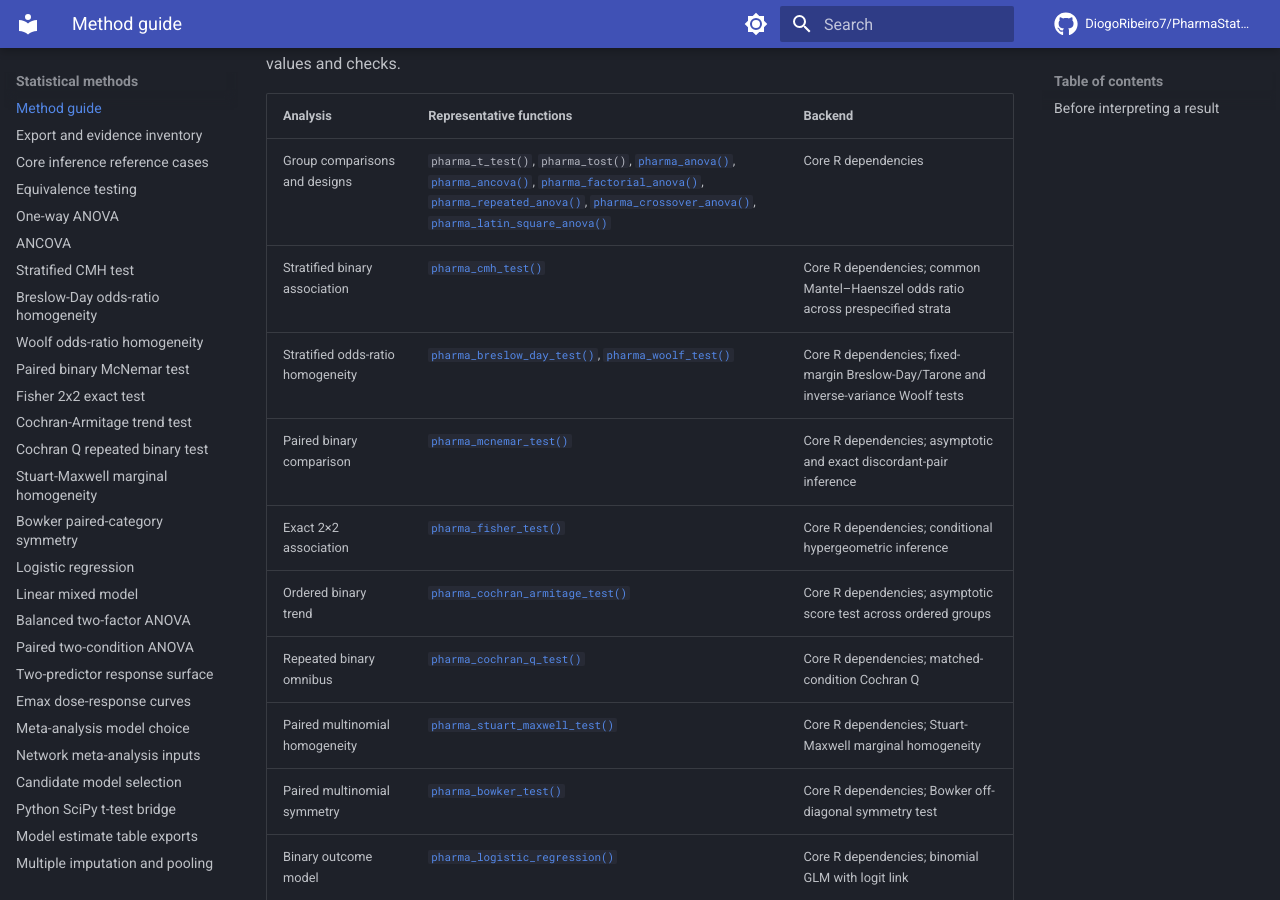
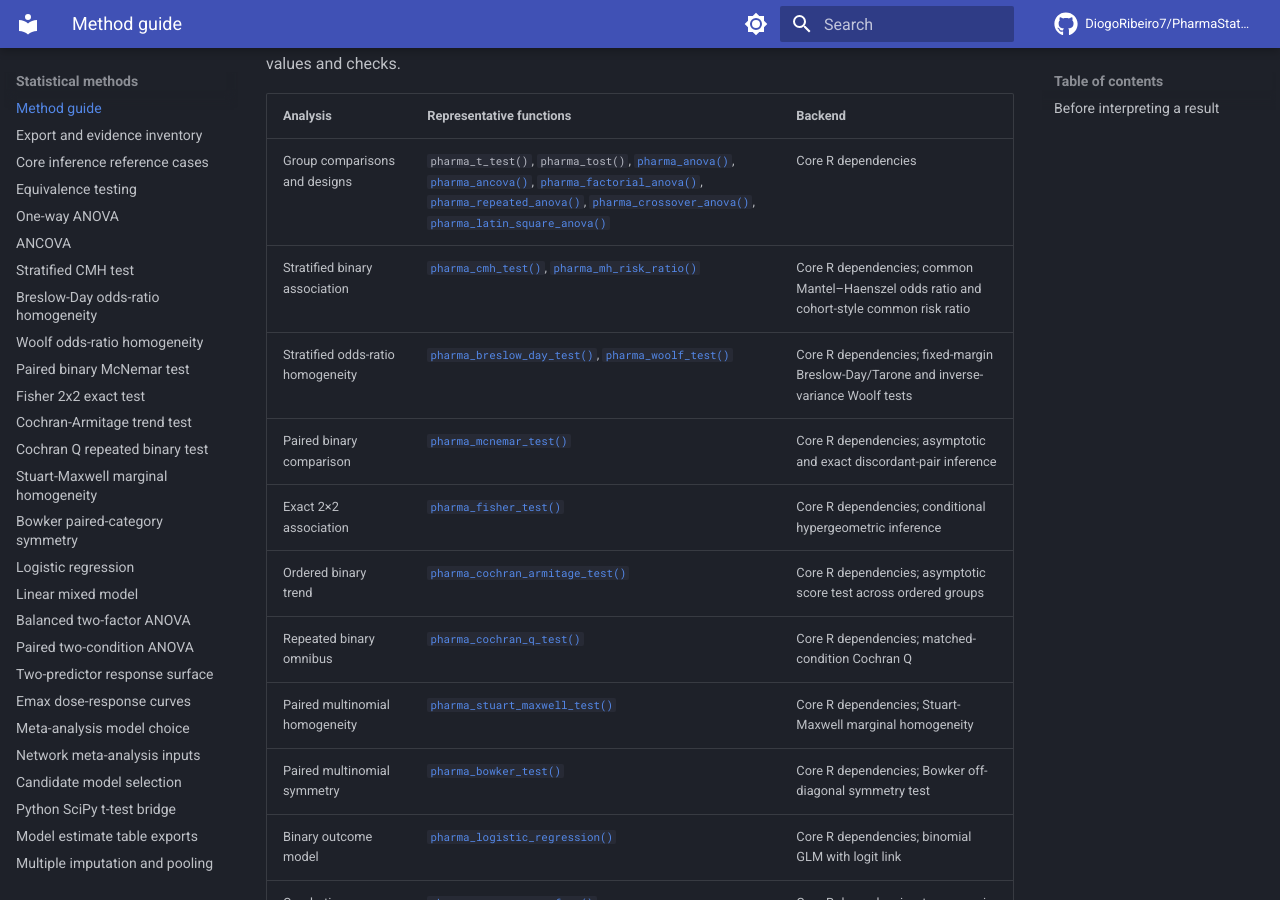
Before and after one commit to DiogoRibeiro7/PharmaStatsR, an MkDocs documentation site: the page built from docs/methods.md, in a window 1280 px wide and 900 px high, scrolled down 429 px. Built offline with MkDocs 1.6.1 and Material for MkDocs 9.7.7, drawn with Linux system fonts in a browser that asks for light colours; comment, search, counter and statistics services are not loaded.

Commit message:
docs: integrate MH common risk ratio

```diff
--- a/docs/methods.md
+++ b/docs/methods.md
@@ -11,7 +11,7 @@ The [reporting and monitoring scope audit](claims-audit.md) compares sensitive h
 | Analysis | Representative functions | Backend |
 | --- | --- | --- |
 | Group comparisons and designs | `pharma_t_test()`, `pharma_tost()`, [`pharma_anova()`](anova.md), [`pharma_ancova()`](ancova.md), [`pharma_factorial_anova()`](factorial-anova.md), [`pharma_repeated_anova()`](repeated-anova.md), [`pharma_crossover_anova()`](crossover.md), [`pharma_latin_square_anova()`](latin-square.md) | Core R dependencies |
-| Stratified binary association | [`pharma_cmh_test()`](cmh.md) | Core R dependencies; common Mantel–Haenszel odds ratio across prespecified strata |
+| Stratified binary association | [`pharma_cmh_test()`](cmh.md), [`pharma_mh_risk_ratio()`](mh-risk-ratio.md) | Core R dependencies; common Mantel–Haenszel odds ratio and cohort-style common risk ratio |
 | Stratified odds-ratio homogeneity | [`pharma_breslow_day_test()`](breslow-day.md), [`pharma_woolf_test()`](woolf.md) | Core R dependencies; fixed-margin Breslow-Day/Tarone and inverse-variance Woolf tests |
 | Paired binary comparison | [`pharma_mcnemar_test()`](mcnemar.md) | Core R dependencies; asymptotic and exact discordant-pair inference |
 | Exact 2×2 association | [`pharma_fisher_test()`](fisher-exact.md) | Core R dependencies; conditional hypergeometric inference |
```
